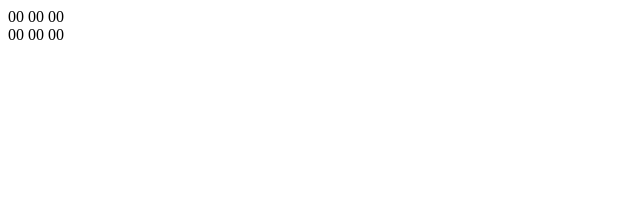
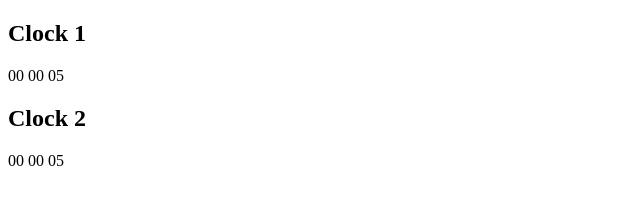
Before and after one commit to shuliu/DesignPatternsHomeWork, a website built with webpack: page index.html in a window 1280 px wide. Shown: the whole page, without its empty margins (0-640 px from the left). Built offline with nearby package versions, Linux system fonts and the light colour scheme; files whose address does not match are found by name.

Commit message:
01 完成

```diff
--- a/index.html
+++ b/index.html
@@ -8,11 +8,13 @@
   <link rel="stylesheet" href="./css/app.css" />
 </head>
 <body>
+  <h2>Clock 1</h2>
   <div class="box box1">
     <span class="hour"></span>
     <span class="minute"></span>
     <span class="second"></span>
   </div>
+  <h2>Clock 2</h2>
   <div class="box box2">
     <span class="hour"></span>
     <span class="minute"></span>
--- a/js/app.js
+++ b/js/app.js
@@ -1,4 +1,5 @@
 import { Metronome } from './classes/Metronome';
+
 
 (function(){
   let myOption = {
--- /dev/null
+++ b/js/classes/Clock.js
@@ -0,0 +1,67 @@
+
+import * as MY_CONST from './consts';
+
+export class Clock {
+  constructor() {
+    console.log('new a Clock class');
+
+    this.seconds = 0;
+    this.minutes = 0;
+    this.hours = 0;
+    this.days = 0;
+
+    this.interval;
+
+    this.initial();
+  }
+
+  /** 停止計時 */
+  stop() {
+    clearInterval(this.interval);
+  }
+
+  /** @return {number} seconds */
+  get second() {
+    return this.seconds;
+  }
+
+  /** @return {number} minutes */
+  get minute() {
+    return this.minutes;
+  }
+
+  /** @return {number} hours */
+  get hour() {
+    return this.hours;
+  }
+
+  /** @return {number} days */
+  get day() {
+    return this.days;
+  }
+
+  /** 開始計時 */
+  initial() {
+    this.interval = setInterval(() => {
+      this.seconds++;
+
+      if (this.seconds >= MY_CONST.secondsToMinutes) {
+
+        this.seconds = 0;
+        this.minutes++;
+
+        if (this.minutes >= MY_CONST.minutesToHours) {
+
+          this.minutes = 0;
+          this.hours++;
+
+          if (this.hours >= MY_CONST.HoursToDays) {
+            this.hours = 0;
+            this.days++;
+          }
+        }
+      }
+      console.log(this.seconds, this.minutes, this.hours, this.days);
+    }, MY_CONST.INTERVAL_LOOP);
+  }
+}
--- a/js/classes/Metronome.js
+++ b/js/classes/Metronome.js
@@ -1,7 +1,31 @@
 
+import { Clock } from './Clock';
+import * as MY_CONST from './consts';
+
+/**
+ * 補0  helper
+ * @param {string|number} str 需要補0字串
+ * @param {number} len 長度
+ */
+const padLeft = (str, len) => {
+  str = '' + str;
+  return str.length >= len ? str : new Array(len - str.length + 1).join("0") + str;
+}
+
+/**
+ * 傳入參數
+ */
 const defaultOptions = {
-  /** @param {object} elements 要監聽回傳的元素 */
-  elements: []
+  /**
+   * @param {object} elements 要監聽回傳的元素 Group, 裡面包 json
+   * */
+  elements: [
+    // {
+    //   hour: document.querySelector('.hour'),
+    //   minute: document.querySelector('.minute'),
+    //   second: document.querySelector('.second')
+    // }, ...
+  ]
 };
 
 /**
@@ -22,6 +46,8 @@ export class Metronome {
      */
     this.options = Object.assign(defaultOptions, myOptions);
 
+    this.myClock = new Clock();
+
     this.initial();
   }
 
@@ -31,43 +57,44 @@ export class Metronome {
    * @param {JSON} groupElement
    */
   setEventListenerGroup(groupElement) {
-    console.log('setEventListener');
-    this.setEventListenerWithHour(groupElement.hour);
-    this.setEventListenerWithMinute(groupElement.minute);
-    this.setEventListenerWithSecond(groupElement.second);
+    console.log('setEventListenerGroup');
+
+    setInterval(() => {
+      this.renderHour(groupElement.hour, this.myClock.hour);
+      this.renderMinute(groupElement.minute, this.myClock.minute);
+      this.renderSecond(groupElement.second, this.myClock.second);
+    }, MY_CONST.INTERVAL_LOOP);
+
   }
 
   /**
-   * setEventListenerWithHour
-   * 加入監聽 (Hour)
+   * render Hour Element
    * @param {NodeList} Element
    * @param {string} Hour
    */
-  setEventListenerWithHour(Element, Hour) {
+  renderHour(Element, Hour) {
     if( Hour === undefined ) { Hour = '00'; }
-    Element.innerText = Hour;
+    Element.innerText = padLeft(Hour, 2);
   }
 
   /**
-   * setEventListenerWithMinute
-   * 加入監聽 (Minute)
+   * render Minute Element
    * @param {NodeList} Element
    * @param {string} Minute
    */
-  setEventListenerWithMinute(Element, Minute) {
+  renderMinute(Element, Minute) {
     if( Minute === undefined ) { Minute = '00'; }
-    Element.innerText = Minute;
+    Element.innerText = padLeft(Minute, 2);
   }
 
   /**
-   * setEventListenerWithSecond
-   * 加入監聽 (Second)
+   * render Second Element
    * @param {NodeList} Element
    * @param {string} Second
    */
-  setEventListenerWithSecond(Element, Second) {
+  renderSecond(Element, Second) {
     if( Second === undefined ) { Second = '00'; }
-    Element.innerText = Second;
+    Element.innerText = padLeft(Second, 2);
   }
 
   /**
--- /dev/null
+++ b/js/classes/consts.js
@@ -0,0 +1,7 @@
+
+export const INTERVAL_LOOP = 1000; // setInterval 專用每秒時間
+
+export const secondsToMinutes = 60; // 秒分進位
+export const minutesToHours = 60; // 分時進位
+export const HoursToDays = 24; // 時天進位
+export const Days = secondsToMinutes * minutesToHours * HoursToDays; // 1天秒數 86400 sec
```
